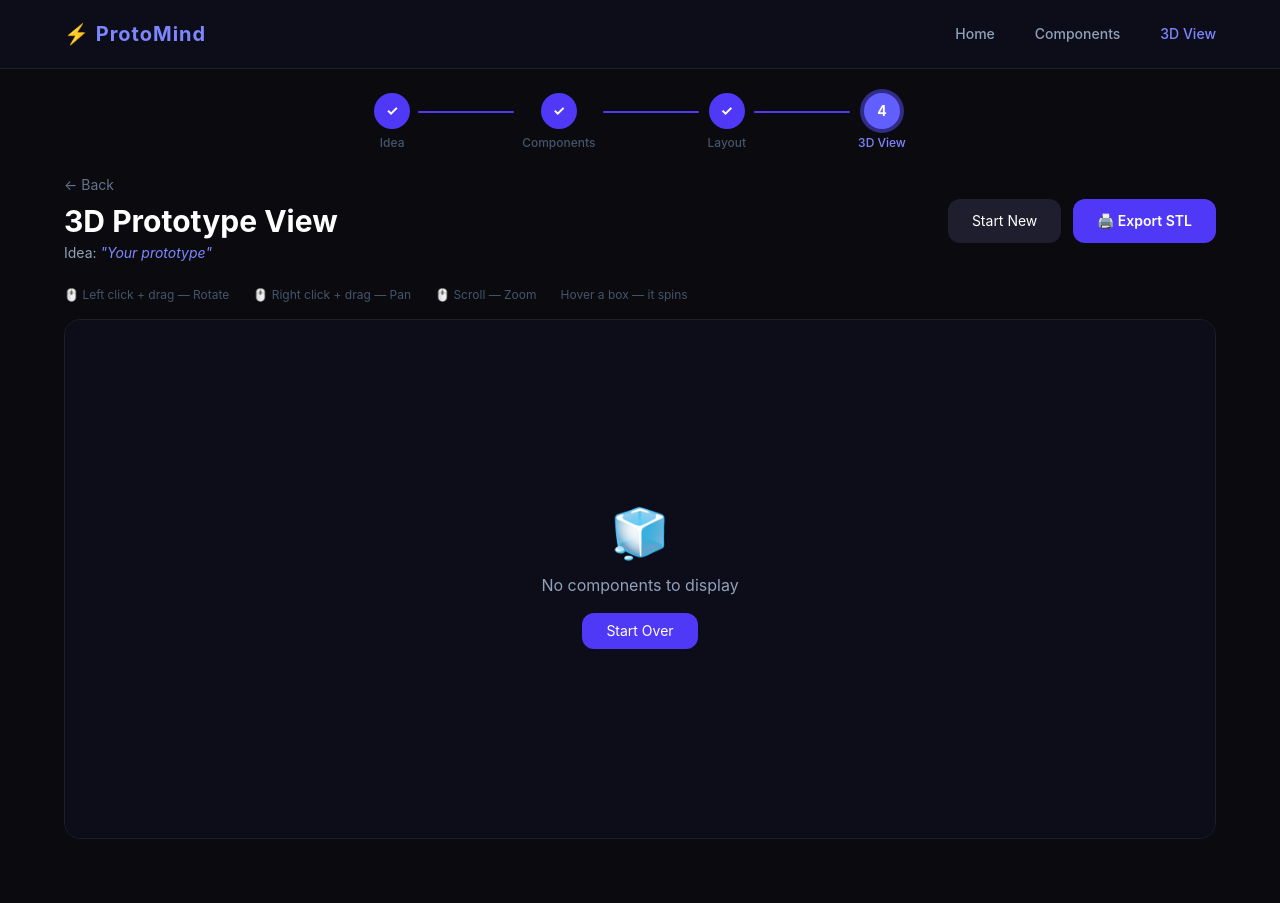
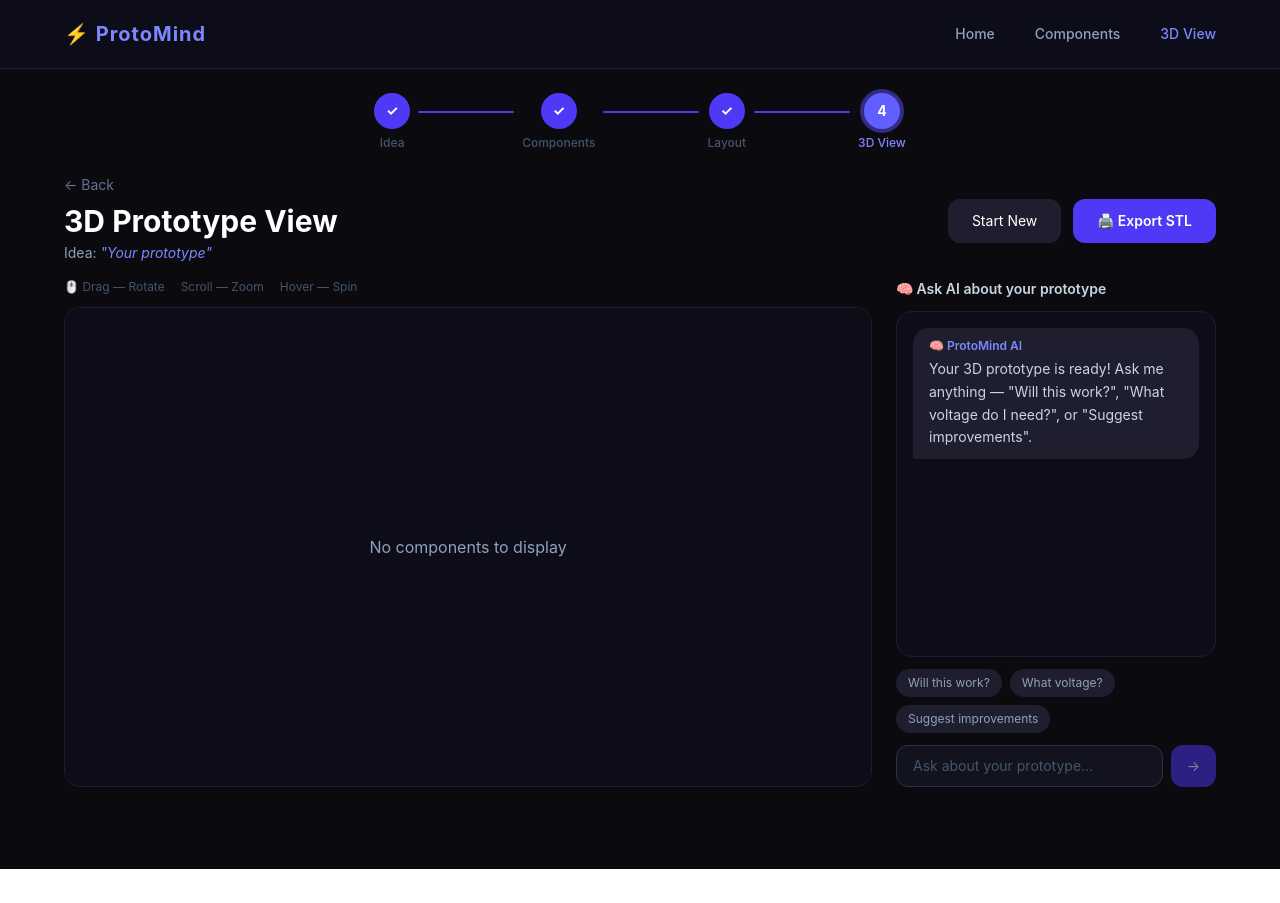
Before and after one commit to madheshwaran402-blip/protomind, a React (Vite) app: page /viewer in a window 1280 px wide. After the commit the page ends 869 px from the top, so only its background shows below. Built offline with nearby package versions, Linux system fonts and the light colour scheme.

Commit message:
Day 8 - Fixed 3D view ,AI chat panel added

```diff
--- a/src/components/ComponentBox3D.jsx
+++ b/src/components/ComponentBox3D.jsx
@@ -1,6 +1,6 @@
 import { useRef, useState } from 'react'
 import { useFrame } from '@react-three/fiber'
-import { Text, Box } from '@react-three/drei'
+import { Text, RoundedBox } from '@react-three/drei'
 
 const CATEGORY_COLORS = {
   Microcontroller: '#6366f1',
@@ -18,50 +18,72 @@ function ComponentBox3D({ comp, position }) {
   const [hovered, setHovered] = useState(false)
   const color = CATEGORY_COLORS[comp.category] || '#64748b'
 
-  useFrame(() => {
-    if (meshRef.current && hovered) {
-      meshRef.current.rotation.y += 0.01
+  useFrame((state) => {
+    if (meshRef.current) {
+      if (hovered) {
+        meshRef.current.rotation.y += 0.02
+      } else {
+        meshRef.current.rotation.y *= 0.95
+      }
+      meshRef.current.position.y =
+        position[1] + Math.sin(state.clock.elapsedTime + position[0]) * 0.05
     }
   })
 
+  const shortName = comp.name.length > 16
+    ? comp.name.slice(0, 16) + '...'
+    : comp.name
+
   return (
     <group position={position}>
-      <Box
+      <RoundedBox
         ref={meshRef}
-        args={[1.8, 0.6, 1.2]}
+        args={[2, 0.5, 1.2]}
+        radius={0.1}
+        smoothness={4}
         onPointerOver={() => setHovered(true)}
         onPointerOut={() => setHovered(false)}
       >
         <meshStandardMaterial
           color={color}
           emissive={color}
-          emissiveIntensity={hovered ? 0.4 : 0.1}
-          roughness={0.3}
-          metalness={0.6}
+          emissiveIntensity={hovered ? 0.5 : 0.15}
+          roughness={0.2}
+          metalness={0.7}
         />
-      </Box>
+      </RoundedBox>
 
-      {/* Component name below box */}
       <Text
-        position={[0, -0.7, 0]}
+        position={[0, 0.55, 0]}
+        fontSize={0.18}
+        color={color}
+        anchorX="center"
+        anchorY="middle"
+        renderOrder={1}
+      >
+        {comp.category}
+      </Text>
+
+      <Text
+        position={[0, -0.55, 0]}
         fontSize={0.2}
         color="white"
         anchorX="center"
         anchorY="middle"
-        maxWidth={2}
+        maxWidth={2.2}
+        renderOrder={1}
       >
-        {comp.name.length > 18 ? comp.name.slice(0, 18) + '...' : comp.name}
+        {shortName}
       </Text>
 
-      {/* Category label above box */}
       <Text
-        position={[0, 0.6, 0]}
-        fontSize={0.15}
-        color={color}
+        position={[0, 0, 0]}
+        fontSize={0.28}
         anchorX="center"
         anchorY="middle"
+        renderOrder={1}
       >
-        {comp.category}
+        {comp.icon}
       </Text>
     </group>
   )
--- a/src/pages/Viewer.jsx
+++ b/src/pages/Viewer.jsx
@@ -1,7 +1,7 @@
-import { Suspense } from 'react'
+import { Suspense, useState } from 'react'
 import { useLocation, useNavigate } from 'react-router-dom'
 import { Canvas } from '@react-three/fiber'
-import { OrbitControls, Environment, Grid } from '@react-three/drei'
+import { OrbitControls, Grid } from '@react-three/drei'
 import StepBar from '../components/StepBar'
 import ComponentBox3D from '../components/ComponentBox3D'
 import ConnectionLines3D from '../components/ConnectionLines3D'
@@ -21,15 +21,11 @@ function get3DPositions(count) {
 
 function Scene({ components }) {
   const positions = get3DPositions(components.length)
-
   return (
     <>
-      {/* Lighting */}
-      <ambientLight intensity={0.4} />
+      <ambientLight intensity={0.5} />
       <directionalLight position={[10, 10, 5]} intensity={1} />
       <pointLight position={[-10, -10, -5]} intensity={0.5} color="#6366f1" />
-
-      {/* Grid floor */}
       <Grid
         args={[20, 20]}
         position={[0, -0.5, 0]}
@@ -37,31 +33,28 @@ function Scene({ components }) {
         sectionColor="#2e2e4e"
         fadeDistance={25}
       />
+      <ConnectionLines3D components={components} positions={positions} />
+      {components.map((comp, index) => (
+        <ComponentBox3D key={comp.id} comp={comp} position={positions[index]} />
+      ))}
+      <OrbitControls enablePan={true} enableZoom={true} enableRotate={true} minDistance={3} maxDistance={20} />
+    </>
+  )
+}
 
-      {/* Connection lines */}
-      <ConnectionLines3D
-        components={components}
-        positions={positions}
-      />
-
-      {/* Component boxes */}
-      {components.map((comp, index) => (
-        <ComponentBox3D
-          key={comp.id}
-          comp={comp}
-          position={positions[index]}
-        />
-      ))}
-
-      {/* Camera controls */}
-      <OrbitControls
-        enablePan={true}
-        enableZoom={true}
-        enableRotate={true}
-        minDistance={3}
-        maxDistance={20}
-      />
-    </>
+function ChatMessage({ msg }) {
+  const isUser = msg.role === 'user'
+  return (
+    <div className={`flex ${isUser ? 'justify-end' : 'justify-start'} mb-3`}>
+      <div className={`max-w-xs px-4 py-2.5 rounded-2xl text-sm leading-relaxed ${
+        isUser
+          ? 'bg-indigo-600 text-white rounded-br-sm'
+          : 'bg-[#1e1e2e] text-slate-300 rounded-bl-sm'
+      }`}>
+        {!isUser && <span className="text-indigo-400 font-semibold text-xs block mb-1">🧠 ProtoMind AI</span>}
+        {msg.content}
+      </div>
+    </div>
   )
 }
 
@@ -71,18 +64,60 @@ function Viewer() {
   const idea = location.state?.idea || 'Your prototype'
   const selectedComponents = location.state?.selectedComponents || []
 
+  const [messages, setMessages] = useState([
+    {
+      role: 'assistant',
+      content: 'Your 3D prototype is ready! Ask me anything — "Will this work?", "What voltage do I need?", or "Suggest improvements".',
+    },
+  ])
+  const [input, setInput] = useState('')
+  const [loading, setLoading] = useState(false)
+
+  async function sendMessage() {
+    if (!input.trim()) return
+
+    const userMsg = { role: 'user', content: input }
+    setMessages(prev => [...prev, userMsg])
+    setInput('')
+    setLoading(true)
+
+    try {
+      const componentList = selectedComponents.map(c => c.name).join(', ')
+      const prompt = 'You are an expert electronics engineer reviewing a prototype. The prototype idea is: "' + idea + '". The selected components are: ' + componentList + '. The user asks: "' + input + '". Give a helpful, concise answer in 2-3 sentences. If asking about feasibility, be specific about why it works or doesnt work.'
+
+      const response = await fetch('http://localhost:11434/api/generate', {
+        method: 'POST',
+        headers: { 'Content-Type': 'application/json' },
+        body: JSON.stringify({
+          model: 'llama3.2',
+          prompt: prompt,
+          stream: false,
+        }),
+      })
+
+      const data = await response.json()
+      setMessages(prev => [...prev, {
+        role: 'assistant',
+        content: data.response,
+      }])
+    } catch {
+      setMessages(prev => [...prev, {
+        role: 'assistant',
+        content: 'Make sure Ollama is running with: ollama serve',
+      }])
+    } finally {
+      setLoading(false)
+    }
+  }
+
   return (
     <div className="min-h-screen">
       <StepBar currentStep={4} />
 
       <div className="px-16 pb-10">
-        {/* Header */}
-        <div className="flex justify-between items-start mb-6">
+        <div className="flex justify-between items-start mb-4">
           <div>
-            <button
-              onClick={() => navigate(-1)}
-              className="text-slate-500 hover:text-white text-sm mb-2 flex items-center gap-2 transition"
-            >
+            <button onClick={() => navigate(-1)} className="text-slate-500 hover:text-white text-sm mb-2 flex items-center gap-2 transition">
               ← Back
             </button>
             <h2 className="text-3xl font-bold mb-1">3D Prototype View</h2>
@@ -91,10 +126,7 @@ function Viewer() {
             </p>
           </div>
           <div className="flex gap-3 mt-6">
-            <button
-              onClick={() => navigate('/')}
-              className="px-6 py-3 bg-[#1e1e2e] hover:bg-[#2e2e4e] rounded-xl text-sm transition"
-            >
+            <button onClick={() => navigate('/')} className="px-6 py-3 bg-[#1e1e2e] hover:bg-[#2e2e4e] rounded-xl text-sm transition">
               Start New
             </button>
             <button
@@ -106,48 +138,88 @@ function Viewer() {
           </div>
         </div>
 
-        {/* Controls hint */}
-        <div className="flex gap-6 mb-4 text-xs text-slate-600">
-          <span>🖱️ Left click + drag — Rotate</span>
-          <span>🖱️ Right click + drag — Pan</span>
-          <span>🖱️ Scroll — Zoom</span>
-          <span>Hover a box — it spins</span>
+        <div className="flex gap-6">
+          {/* 3D Canvas - left side */}
+          <div className="flex-1">
+            <div className="flex gap-4 mb-3 text-xs text-slate-600">
+              <span>🖱️ Drag — Rotate</span>
+              <span>Scroll — Zoom</span>
+              <span>Hover — Spin</span>
             </div>
-
-        {/* 3D Canvas */}
-        <div className="rounded-2xl overflow-hidden border border-[#1e1e2e]" style={{ height: '520px' }}>
+            <div className="rounded-2xl overflow-hidden border border-[#1e1e2e]" style={{ height: '480px' }}>
               {selectedComponents.length > 0 ? (
-            <Canvas
-              camera={{ position: [6, 5, 8], fov: 50 }}
-              style={{ background: '#0a0a0f' }}
-            >
+                <Canvas camera={{ position: [0, 8, 12], fov: 50 }} style={{ background: '#0a0a0f' }}>
                   <Suspense fallback={null}>
                     <Scene components={selectedComponents} />
                   </Suspense>
                 </Canvas>
               ) : (
                 <div className="h-full flex items-center justify-center bg-[#0d0d1a]">
-              <div className="text-center">
-                <div className="text-5xl mb-4">🧊</div>
                   <p className="text-slate-400">No components to display</p>
-                <button
-                  onClick={() => navigate('/')}
-                  className="mt-4 px-6 py-2 bg-indigo-600 rounded-xl text-sm"
-                >
-                  Start Over
-                </button>
+                </div>
+              )}
+            </div>
+          </div>
+
+          {/* AI Chat - right side */}
+          <div className="w-80 flex flex-col">
+            <h3 className="text-sm font-semibold text-slate-300 mb-3">🧠 Ask AI about your prototype</h3>
+
+            {/* Messages */}
+            <div className="flex-1 bg-[#0d0d1a] border border-[#1e1e2e] rounded-2xl p-4 overflow-y-auto" style={{ height: '400px' }}>
+              {messages.map((msg, i) => (
+                <ChatMessage key={i} msg={msg} />
+              ))}
+              {loading && (
+                <div className="flex justify-start mb-3">
+                  <div className="bg-[#1e1e2e] px-4 py-2.5 rounded-2xl rounded-bl-sm">
+                    <div className="flex gap-1">
+                      <div className="w-2 h-2 bg-indigo-400 rounded-full animate-bounce" style={{ animationDelay: '0ms' }} />
+                      <div className="w-2 h-2 bg-indigo-400 rounded-full animate-bounce" style={{ animationDelay: '150ms' }} />
+                      <div className="w-2 h-2 bg-indigo-400 rounded-full animate-bounce" style={{ animationDelay: '300ms' }} />
+                    </div>
                   </div>
                 </div>
               )}
             </div>
 
-        {/* Component list below */}
+            {/* Quick questions */}
+            <div className="flex flex-wrap gap-2 my-3">
+              {['Will this work?', 'What voltage?', 'Suggest improvements'].map(q => (
+                <button
+                  key={q}
+                  onClick={() => setInput(q)}
+                  className="text-xs bg-[#1e1e2e] hover:bg-[#2e2e4e] text-slate-400 px-3 py-1.5 rounded-full transition"
+                >
+                  {q}
+                </button>
+              ))}
+            </div>
+
+            {/* Input */}
+            <div className="flex gap-2">
+              <input
+                value={input}
+                onChange={e => setInput(e.target.value)}
+                onKeyDown={e => e.key === 'Enter' && sendMessage()}
+                placeholder="Ask about your prototype..."
+                className="flex-1 bg-[#13131f] border border-[#2e2e4e] rounded-xl px-4 py-2.5 text-sm text-white placeholder-slate-600 outline-none focus:border-indigo-500 transition"
+              />
+              <button
+                onClick={sendMessage}
+                disabled={loading || !input.trim()}
+                className="px-4 py-2.5 bg-indigo-600 hover:bg-indigo-500 rounded-xl text-sm transition disabled:opacity-50"
+              >
+                →
+              </button>
+            </div>
+          </div>
+        </div>
+
+        {/* Component list */}
         <div className="mt-6 grid grid-cols-6 gap-3">
           {selectedComponents.map(comp => (
-            <div
-              key={comp.id}
-              className="bg-[#0d0d1a] border border-[#1e1e2e] rounded-xl p-3 text-center"
-            >
+            <div key={comp.id} className="bg-[#0d0d1a] border border-[#1e1e2e] rounded-xl p-3 text-center">
               <div className="text-2xl mb-1">{comp.icon}</div>
               <div className="text-xs text-white font-medium leading-tight">{comp.name}</div>
               <div className="text-xs text-slate-600 mt-1">{comp.category}</div>
```
Lines whose indentation alone changed are shown as unchanged.
